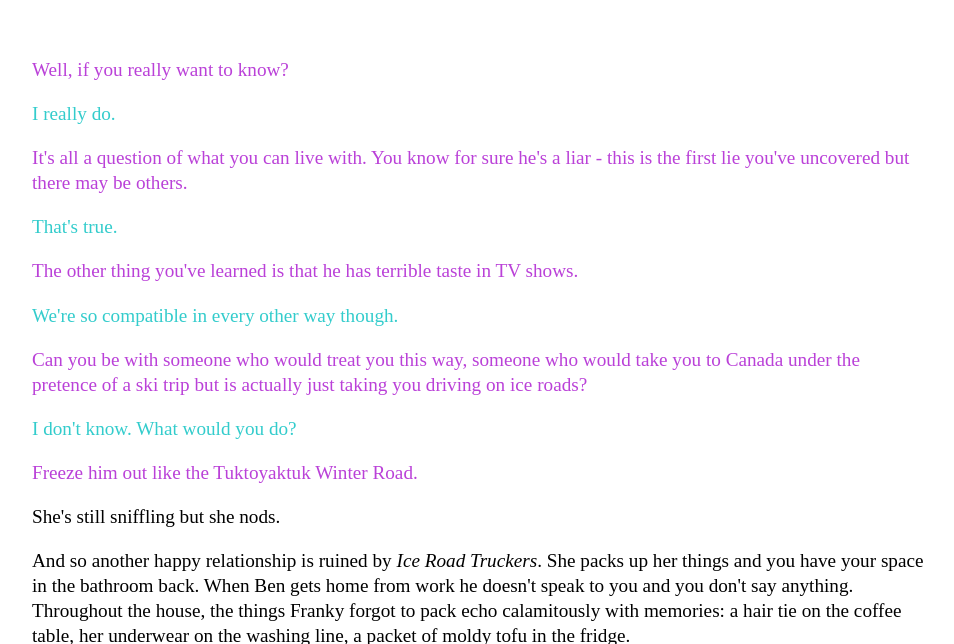
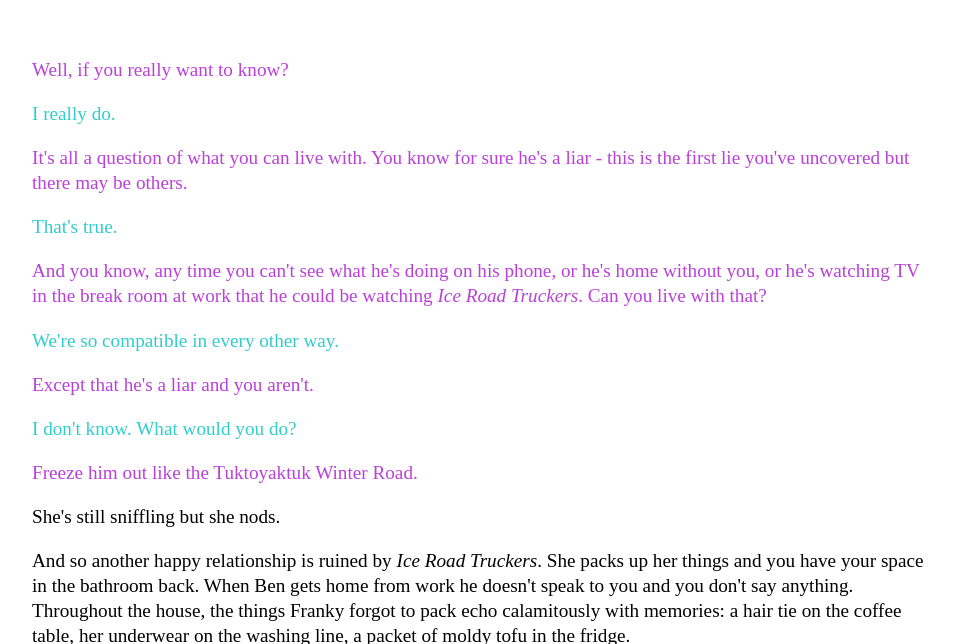
Before and after one commit to Pinelife/pinelife.github.io, a Jekyll site: the page Hellhole/Room7.html, which Jekyll copies as it is, in a window 1280 px wide and 900 px high, scrolled down 3703 px, cut to the strip 0-644 px from the top of the window. Shown: the whole strip, without its empty margins (160-1114 px from the left). Built offline with Jekyll 4.4.1, drawn with Linux system fonts in a browser that asks for light colours.

Commit message:
Update Room7.html

```diff
--- a/Hellhole/Room7.html
+++ b/Hellhole/Room7.html
@@ -228,13 +228,14 @@ first lie you've uncovered but there may be others.
 <p class = "Franky">
 That's true.
 </p>
-<p class = "Lauria"> The other thing you've learned is that he has terrible taste in
-TV shows.
+<p class = "Lauria"> And you know, any time you can't see what he's doing on his phone, or he's home without you, or he's watching TV
+in the break room at work that he could be watching <i>Ice Road Truckers</i>. Can you live with that?
+</p>
 <p class = "Franky">
-We're so compatible in every other way though. </p>
+We're so compatible in every other way.</p>
 <p class = "Lauria">
-Can you be with someone who would treat you this way, someone who would take
-  you to Canada under the pretence of a ski trip but is actually just taking you driving on ice roads? </p>
+Except that he's a liar and you aren't.
+</p>
   <p class="Franky">
 I don't know. What would you do?</p>
   <p class="lauria">
```
